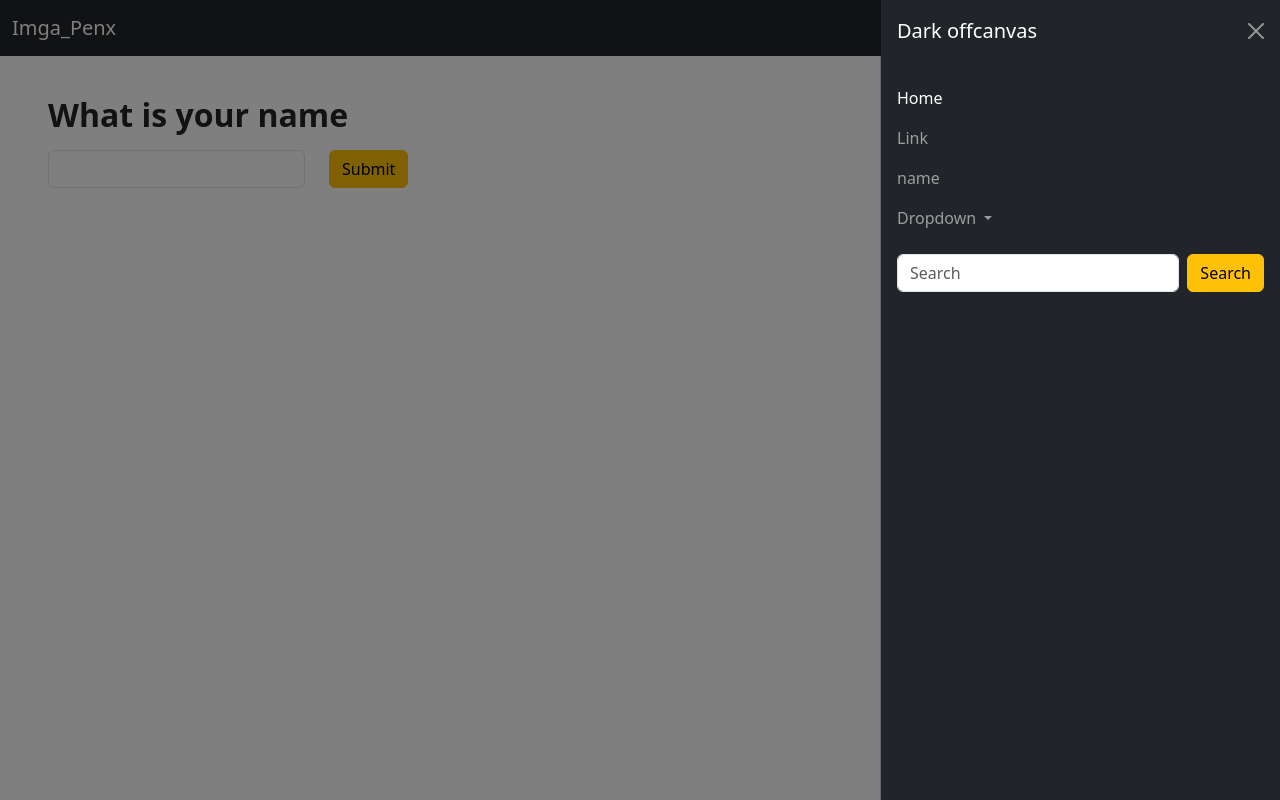
After one commit to busieSA/img_penx, a Flask app: page /name in a window 1280 px wide, after a click that opens the changed part. The commit adds this page. Run offline with Flask 2, Linux system fonts and the light colour scheme.

Commit message:
Added, new routes, modified sqlalchemy classes and created wtf classes... bit of html to jinja editing

```diff
--- a/app.py
+++ b/app.py
@@ -1,10 +1,16 @@
+#image file handling
 from io import BytesIO
+import base64
+#normal code
 from flask import Flask, render_template,request, redirect, url_for,send_file, flash
 from datetime import datetime
-#import sqla
+#import sqlachemy
 from flask_sqlalchemy import SQLAlchemy
 import calendar
-import base64
+#wtforms here
+from flask_wtf import FlaskForm
+from wtforms import StringField, SubmitField, EmailField
+from wtforms.validators import data_required
 
 app = Flask(__name__)
 
@@ -19,6 +25,26 @@ def b64encode(data):
 
 # Register the custom filter with Jinja2
 app.jinja_env.filters['b64encode'] = b64encode
+
+#wtForm form classes
+class NamerForm(FlaskForm):
+    name = StringField("what's your name", validators=[data_required()])
+    submit = SubmitField("Submit")
+
+#User form
+class UserForm(FlaskForm):
+    name = StringField("name",validators=[data_required()])
+    email = EmailField("email",validators=[data_required()])
+    submit = SubmitField("Submit")
+
+# All sqlalchemy classes here
+
+class Users(db.Model):
+    id = db.Column(db.Integer, primary_key=True)
+    name = db.Column(db.String(50), nullable=False)
+    email = db.Column(db.String(50), nullable=False, unique=True)
+    date_added = db.Column(db.DateTime, default=datetime.utcnow)
+
 
 class Images(db.Model):
     id = db.Column(db.Integer, primary_key=True)
@@ -38,6 +64,28 @@ month = d.month
 dt = d.strftime("%Y-%m-%d %H:%M:%S")
 # Generate the calendar for the current month
 cal = calendar.monthcalendar(year, month)
+
+'''
+will remove some of these routes when done
+'''
+
+@app.route('/name', methods=['POST', 'GET'])
+def name():
+    name = None
+    form = NamerForm()
+    if form.validate_on_submit():
+        name = form.name.data
+        form.name.data=''
+        flash("Form Submit successful")
+
+    return render_template('name.html',
+                           title='name',
+                           form=form,
+                           name=name)
+
+@app.route('/user/add', methods=['GET', 'POST'])
+def add_user():
+    return render_template("add_user.html")
 
 
 @app.route('/')
--- a/templates/layout.html
+++ b/templates/layout.html
@@ -21,9 +21,9 @@
 </head>
   <body>
 
+    {% include 'nav.html' %}
 
-
-   <div class="p-5">
+   <div class="p-5 mt-5">
 
     {% block body %}
 
--- /dev/null
+++ b/templates/name.html
@@ -0,0 +1,53 @@
+{% extends 'layout.html' %}
+
+
+{% block body %}
+
+{% for message in get_flashed_messages() %}
+        <div class="alert alert-warning alert-dismissible fade show" role="alert">
+            {{message}}
+
+        <button type="button" class="btn-close" data-bs-dismiss="alert" aria-label="Close"></button>
+        </div>
+
+
+{% endfor %}
+
+{% if name %}
+
+<div class="">
+    <p class="h2 fw-bold">Hello, {{name}}</p>
+</div>
+
+
+{% else %}
+
+<div class="">
+    <div class="mb-3">
+        <p class="h2 fw-bold">What is your name</p>
+
+    </div>
+    <form action="" method="post">
+        {{form.hidden_tag()}}
+
+
+        <div class="row">
+            <div class="col-auto">
+                <!--<input class="form-control" type="text" name="name" id="name" placeholder="name">
+                    {{form.name.label(class="form-label")}}
+                -->
+                {{form.name(class="form-control")}}
+            </div>
+            <div class="col-auto">
+                {{form.submit(class="btn btn-warning")}}
+                <!--<input class="btn btn-warning" type="submit" value="Submit">-->
+            </div>
+        </div>
+
+    </form>
+</div>
+
+
+{% endif %}
+
+{% endblock body %}
--- /dev/null
+++ b/templates/nav.html
@@ -0,0 +1,44 @@
+<nav class="navbar navbar-dark bg-dark fixed-top">
+    <div class="container-fluid">
+      <a class="navbar-brand" href="{{url_for('home')}}">Imga_Penx</a>
+      <button class="navbar-toggler" type="button" data-bs-toggle="offcanvas" data-bs-target="#offcanvasDarkNavbar" aria-controls="offcanvasDarkNavbar">
+        <span class="navbar-toggler-icon"></span>
+      </button>
+      <div class="offcanvas offcanvas-end text-bg-dark" tabindex="-1" id="offcanvasDarkNavbar" aria-labelledby="offcanvasDarkNavbarLabel">
+        <div class="offcanvas-header">
+          <h5 class="offcanvas-title" id="offcanvasDarkNavbarLabel">Dark offcanvas</h5>
+          <button type="button" class="btn-close btn-close-white" data-bs-dismiss="offcanvas" aria-label="Close"></button>
+        </div>
+        <div class="offcanvas-body">
+          <ul class="navbar-nav justify-content-end flex-grow-1 pe-3">
+            <li class="nav-item">
+              <a class="nav-link active" aria-current="page" href="{{url_for('home')}}">Home</a>
+            </li>
+            <li class="nav-item">
+              <a class="nav-link" href="#">Link</a>
+            </li>
+            <li class="nav-item">
+                <a class="nav-link" href="{{url_for('name')}}">name</a>
+              </li>
+            <li class="nav-item dropdown">
+              <a class="nav-link dropdown-toggle" href="#" role="button" data-bs-toggle="dropdown" aria-expanded="false">
+                Dropdown
+              </a>
+              <ul class="dropdown-menu dropdown-menu-dark">
+                <li><a class="dropdown-item" href="#">Action</a></li>
+                <li><a class="dropdown-item" href="#">Another action</a></li>
+                <li>
+                  <hr class="dropdown-divider">
+                </li>
+                <li><a class="dropdown-item" href="#">Something else here</a></li>
+              </ul>
+            </li>
+          </ul>
+          <form class="d-flex mt-3" role="search">
+            <input class="form-control me-2" type="search" placeholder="Search" aria-label="Search">
+            <button class="btn btn-warning" type="submit">Search</button>
+          </form>
+        </div>
+      </div>
+    </div>
+  </nav>
```
Also changed, not shown: templates/add_user.html (added, +9 -0 lines), instance/example.db.
